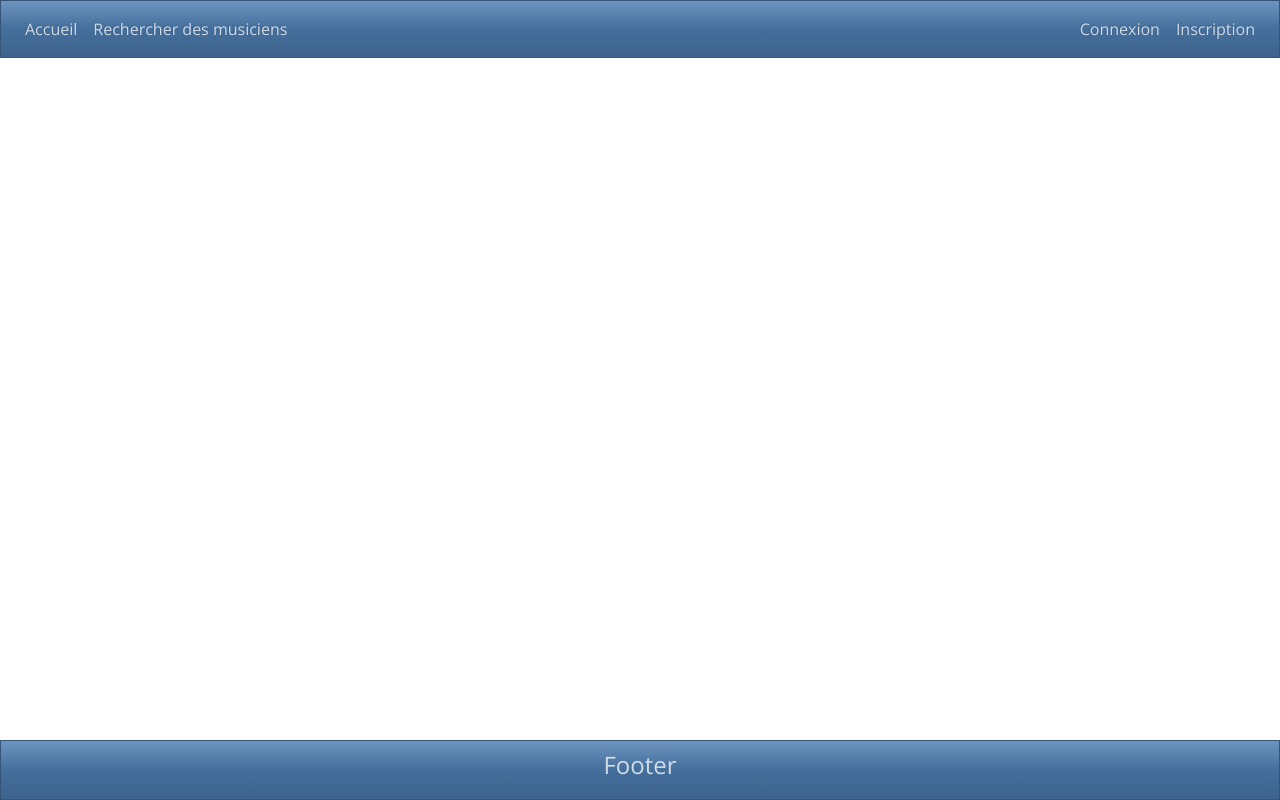
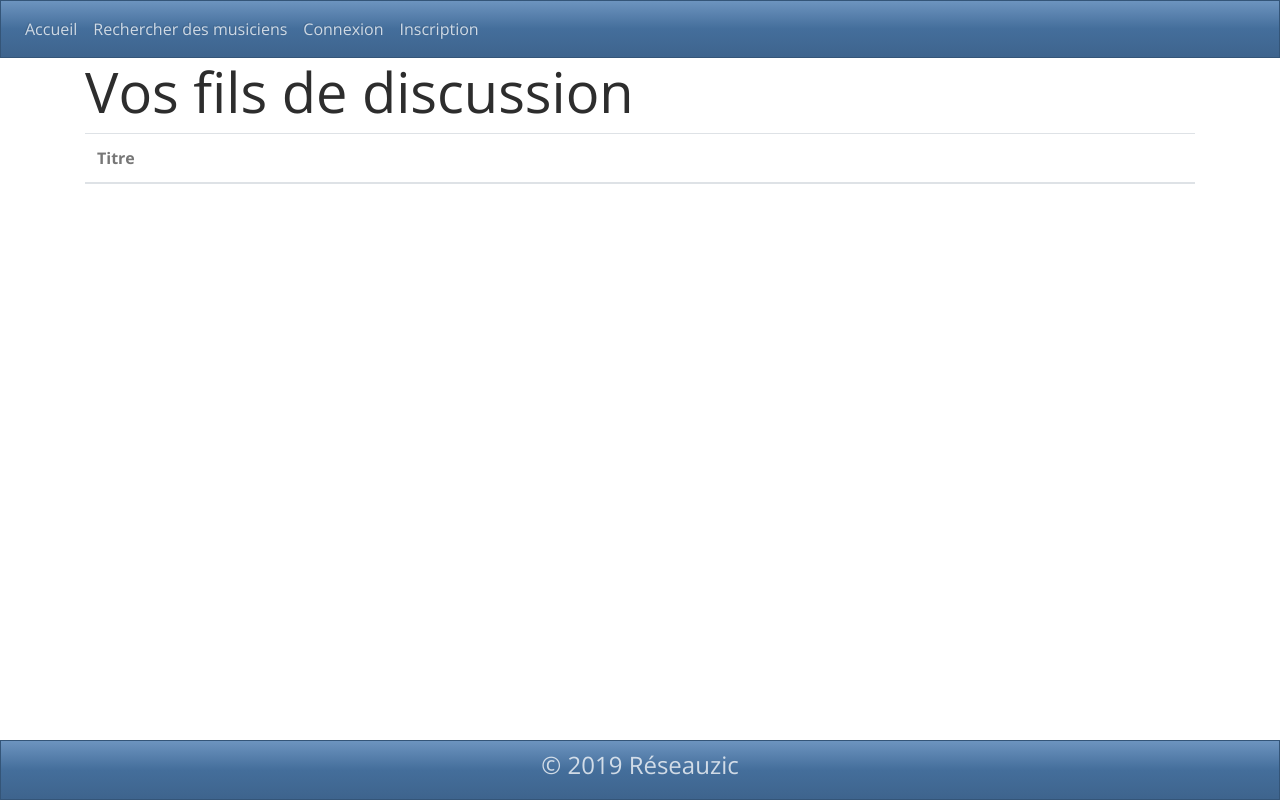
Before and after one commit to mchr70/reseauzic, a Symfony app: template templates/member/threads.html.twig in a window 1280 px wide. Run offline with Twig, Linux system fonts and the light colour scheme; the template is opened without the code that fills it, so the values that code supplies are empty; some libraries are stand-ins or nearby versions.

Commit message:
améliorations du front

```diff
--- a/templates/base.html.twig
+++ b/templates/base.html.twig
@@ -38,8 +38,6 @@
                     <li class="nav-item {% if mainNavHome is defined %}active{% endif %}">
                         <a class="nav-link" href="{{path('member_search')}}">Rechercher des musiciens</a>
                     </li>
-                </ul>
-                <ul class="navbar-nav ml-auto">
                     {% if is_granted('ROLE_ADMIN') %}
                         <li class="nav-item dropdown">
                             <a class="nav-link dropdown-toggle" href="#" id="navbarDropdown" role="button" data-toggle="dropdown" aria-haspopup="true" aria-expanded="false">
@@ -110,7 +108,7 @@
         {% block footer %}
             <footer class="footer" id="footer" class="navbar-dark">
 
-                    <h4>Footer</h4>
+                    <h4>&copy; 2019 Réseauzic</h4>
 
             </footer>
         {% endblock %}
--- a/templates/homepage/profile.html.twig
+++ b/templates/homepage/profile.html.twig
@@ -104,9 +104,6 @@
                     <p class="card-text">{{ rating.comment }}</p>
                 </div>
             </div>
-                <p>Par {{ rating.userSender.email }}, le {{ rating.createdAt|date("d/m/Y à H:i", "Europe/paris") }}</p>
-                <p>{{ rating.note }} / 5</p>
-                <p>{{ rating.comment }}</p>
             {% endfor %}
              {% else %}
                 {{ user.username }} n'a pas encore réçu d'évaluation.
--- a/templates/member/index.html.twig
+++ b/templates/member/index.html.twig
@@ -3,8 +3,10 @@
 {% block title %}{{ title }}{% endblock %}
 
 {% block body %}
-    <h3>{{ app.user.email }}</h3>
+<div class="jumbotron mt-3">
+    <h1 class="display-4">Votre fiche membre</h1>
     {{ form(form) }}
+</div>
 {#}
     <p>Code postal: {{ app.user.zipCode }}</p>
     <p>Ville: {{ app.user.city }}</p>
--- a/templates/member/photo.html.twig
+++ b/templates/member/photo.html.twig
@@ -3,10 +3,12 @@
 {% block title %}{{title}}{% endblock %}
 
 {% block body %}
+    <div class="jumbotron mt-3">
     {% if app.user.photoSrc %}
         <img width="92px" height="92px" src="{{ asset('photos/' ~ app.user.photoSrc) }}" alt="{{ app.user.photoAlt }}" />
     {% else %}
         <img width="92px" height="92px" src="{{ asset('photos/0.png') }}" alt="{{ app.user.photoAlt }}" />
     {% endif %}
     {{ form(form) }}
+    </div>
 {% endblock %}
--- a/templates/member/threads.html.twig
+++ b/templates/member/threads.html.twig
@@ -3,9 +3,29 @@
 {% block title %}{{title}}{% endblock %}
 
 {% block body %}
-    {% for thread in app.user.threads %}
-        <p><a href="{{ path('thread', {id: thread.id}) }}">{{ thread.title }}</a>
-            <span><a href="{{ path('thread_delete', {"id": thread.id}) }}" onclick="return confirm('Etes-vous sûr(e) de vouloir supprimer ce fil?')">supprimer</a>
-        </p>
-    {% endfor %}
+    <h1 class="display-4">Vos fils de discussion</h1>
+    <table class="table table-hover">
+      <thead>
+        <tr>
+            <th scope="col">Titre</th>
+        </tr>
+      </thead>
+      <tbody>
+      {% for thread in app.user.threads %}
+          <tr class="table-active">
+            <td><a href="{{ path('thread', {id: thread.id}) }}">{{ thread.title }}</a></td>
+          </tr>
+      {% endfor %}
+      </tbody>
+    </table>
 {% endblock %}
+
+{# <h1 class="display-4">Vos fils de discussion</h1>
+    <div class="card bg-light mt-3 mb-3" >
+        <div class="card-header">Derniers inscrits dans votre département ({{ app.user.departement.name }}) en {{ genre.name }}</div>
+        <div class="card-body">
+            <p>
+                <span><a href="{{ path('thread_delete', {"id": thread.id}) }}" onclick="return confirm('Etes-vous sûr(e) de vouloir supprimer ce fil?')">supprimer</a>
+            </p>
+        </div>
+    </div> #}
--- a/templates/registration/register.html.twig
+++ b/templates/registration/register.html.twig
@@ -1,5 +1,8 @@
 {% extends 'base.html.twig' %}
 
 {% block body %}
-    {{form(form)}}
+    <div class="jumbotron mt-3">
+        <h1 class="display-4">Inscription</h1>
+        {{form(form)}}
+    </div>
 {% endblock %}
--- a/templates/security/login.html.twig
+++ b/templates/security/login.html.twig
@@ -11,6 +11,8 @@
             </ul>
         </div>
     {% endif %}
+    <div class="jumbotron mt-3">
+        <h1 class="display-4">Connexion</h1>
         {{ form_start(form) }}
             {{ form_row(form._username) }}
             {{ form_row(form._password) }}
@@ -23,5 +25,6 @@
         <div>
             <a  href="{{ path('forgotten_password') }}">Mot de passe oublié?</a>
         </div>
+    </div>
 
 {% endblock %}
```
Also changed, not shown: 1 other file. Lines whose indentation alone changed are shown as unchanged.
